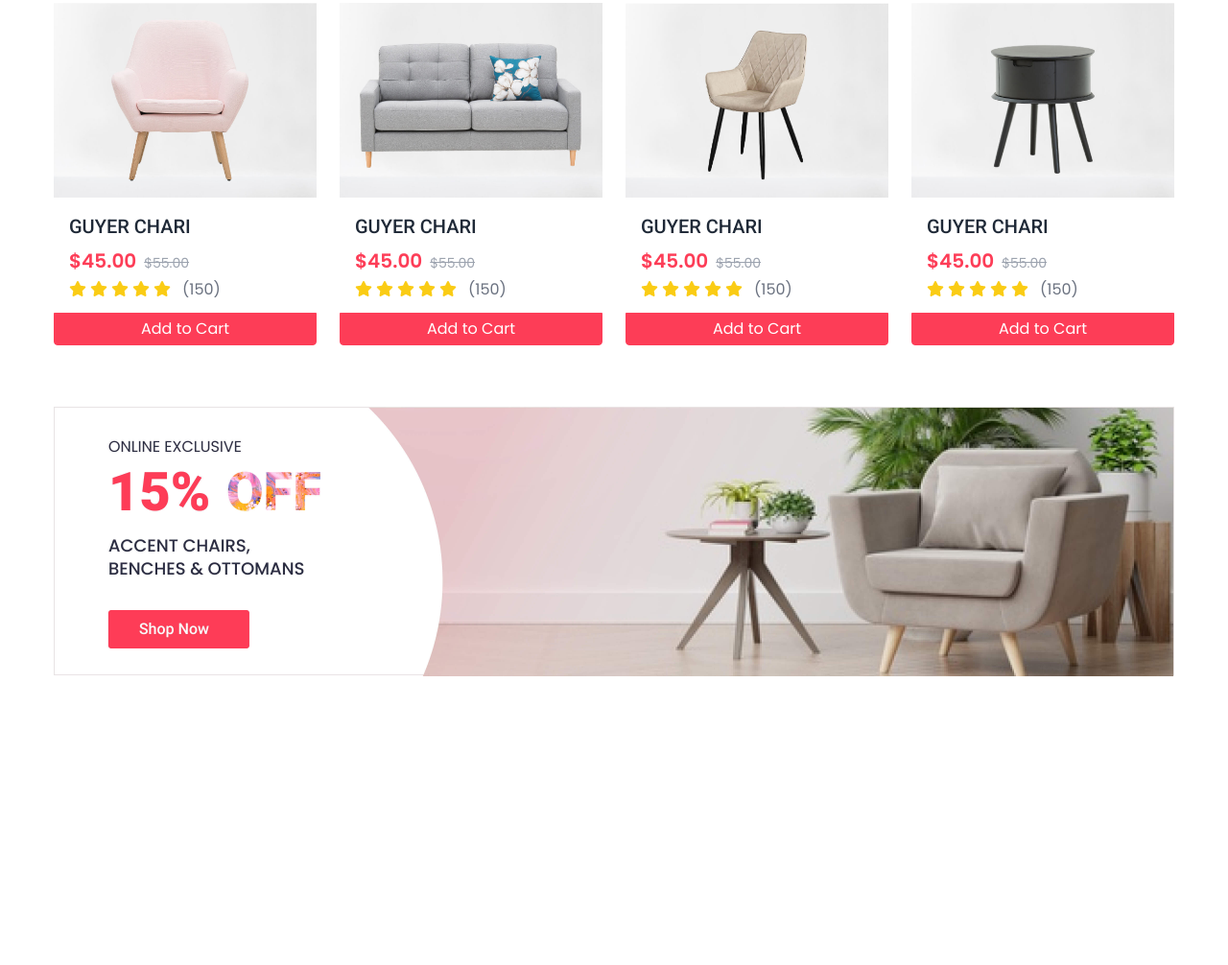
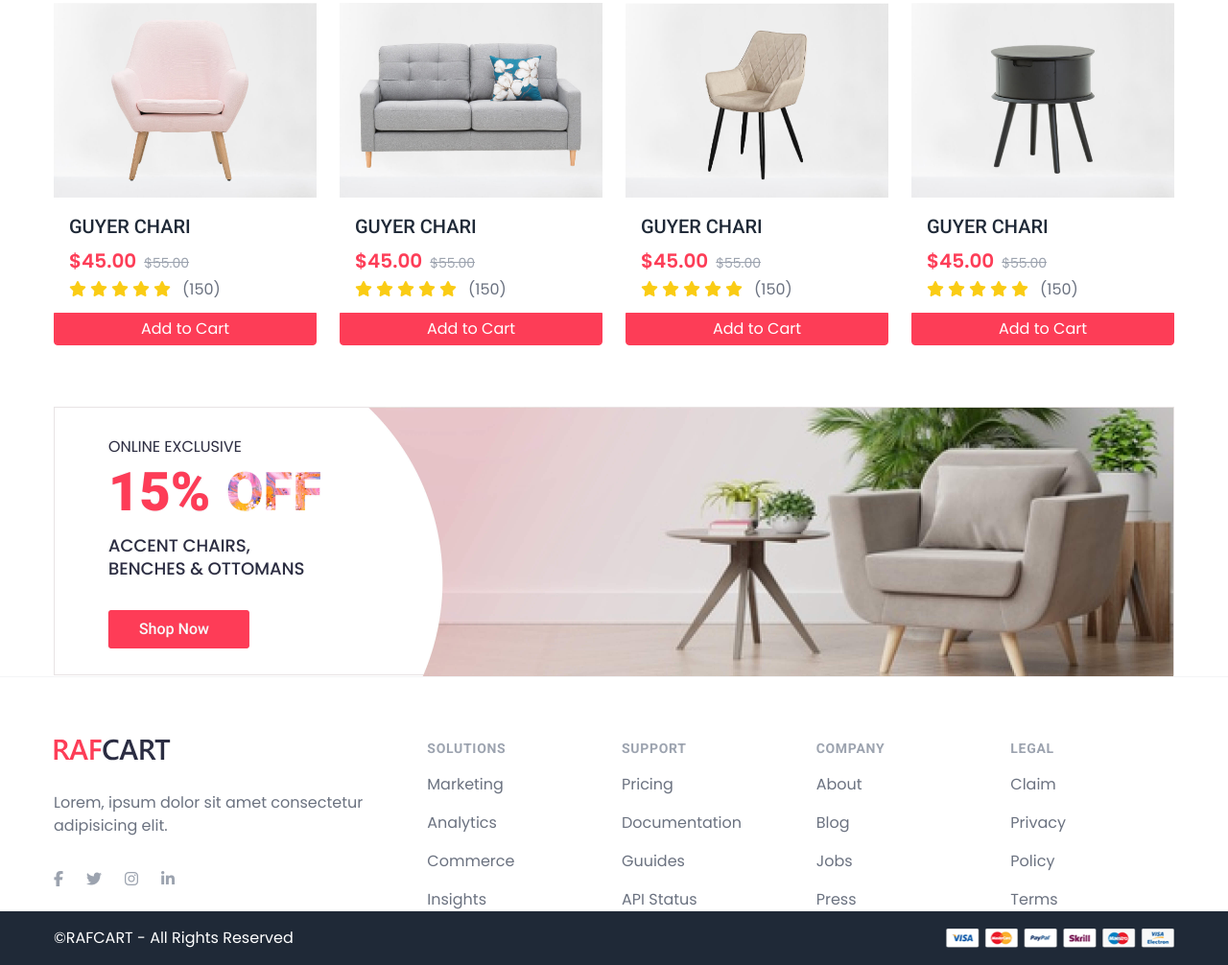
Before and after one commit to khanRabiul/Rafcraft-Ecommerce-Website, a website: page public/index.html in a window 1280 px wide. Shown: the part 1661-2667 px from the top of the page at 96% size. Before the commit the page ends 2366 px from the top, so only its background shows below. Drawn offline with Linux system fonts and the light colour scheme.

Commit message:
home page footer and copy right section added

```diff
--- a/public/index.html
+++ b/public/index.html
@@ -616,6 +616,90 @@
       <img src="./Images/offer.jpg" alt="">
      </div>
 
+         <!-- footer  -->
+         <footer class="bg-white pt-16 border-t border-gray-100">
+          <div class="container grid grid-cols-3">
+              <!-- footer text  -->
+               <div class="col-span-1 space-y-8">
+                  <img src="./Images/logo.svg" alt="RafCraft" class="w-30">
+                  <p class="text-gray-500">
+                      Lorem, ipsum dolor sit amet consectetur adipisicing elit.
+                  </p>
+                  <div class="flex space-x-6">
+                      <a href="#" class="text-gray-400 hover:text-gray-500">
+                          <i class="fab fa-facebook-f"></i>
+                      </a>
+                      <a href="#" class="text-gray-400 hover:text-gray-500">
+                          <i class="fab fa-twitter"></i>
+                      </a>
+                      <a href="#" class="text-gray-400 hover:text-gray-500">
+                          <i class="fab fa-instagram"></i>
+                      </a>
+                      <a href="#" class="text-gray-400 hover:text-gray-500">
+                          <i class="fab fa-linkedin-in"></i>
+                      </a>
+                  </div>
+               </div>
+              <!-- footer text end -->
+
+              <!-- footer links -->
+               <div class="col-span-2 grid grid-cols-2 gap-8">
+                  <div class="grid grid-cols-2 gap-8">
+                     <div>
+                      <h3 class="text-sm font-semibold text-gray-400 uppercase tracking-wider">Solutions</h3>
+                      <div class="mt-4 space-y-4">
+                          <a href="#" class="text-base text-gray-500 hover:text-gray-900 block capitalize">marketing</a>
+                          <a href="#" class="text-base text-gray-500 hover:text-gray-900 block capitalize">analytics</a>
+                          <a href="#" class="text-base text-gray-500 hover:text-gray-900 block capitalize">commerce</a>
+                          <a href="#" class="text-base text-gray-500 hover:text-gray-900 block capitalize">insights</a>
+                      </div>
+                     </div>
+                     <div>
+                      <h3 class="text-sm font-semibold text-gray-400 uppercase tracking-wider">Support</h3>
+                      <div class="mt-4 space-y-4">
+                          <a href="#" class="text-base text-gray-500 hover:text-gray-900 block capitalize">pricing</a>
+                          <a href="#" class="text-base text-gray-500 hover:text-gray-900 block capitalize">documentation</a>
+                          <a href="#" class="text-base text-gray-500 hover:text-gray-900 block capitalize">guuides</a>
+                          <a href="#" class="text-base text-gray-500 hover:text-gray-900 block capitalize">API Status</a>
+                      </div>
+                     </div>
+                  </div>
+
+                  <div class="grid grid-cols-2 gap-8">
+                     <div>
+                      <h3 class="text-sm font-semibold text-gray-400 uppercase tracking-wider">company</h3>
+                      <div class="mt-4 space-y-4">
+                          <a href="#" class="text-base text-gray-500 hover:text-gray-900 block capitalize">about</a>
+                          <a href="#" class="text-base text-gray-500 hover:text-gray-900 block capitalize">blog</a>
+                          <a href="#" class="text-base text-gray-500 hover:text-gray-900 block capitalize">jobs</a>
+                          <a href="#" class="text-base text-gray-500 hover:text-gray-900 block capitalize">press</a>
+                      </div>
+                     </div>
+                     <div>
+                      <h3 class="text-sm font-semibold text-gray-400 uppercase tracking-wider">legal</h3>
+                      <div class="mt-4 space-y-4">
+                          <a href="#" class="text-base text-gray-500 hover:text-gray-900 block capitalize">claim</a>
+                          <a href="#" class="text-base text-gray-500 hover:text-gray-900 block capitalize">privacy</a>
+                          <a href="#" class="text-base text-gray-500 hover:text-gray-900 block capitalize">policy</a>
+                          <a href="#" class="text-base text-gray-500 hover:text-gray-900 block capitalize">terms</a>
+                      </div>
+                     </div>
+                  </div>
+               </div>
+              <!-- footer links end -->
+          </div>
+       </footer>
+
+       <!-- copyright section  -->
+        <div class="bg-gray-800 py-4">
+          <div class="container flex items-center justify-between">
+              <p class="text-white">&copy;RAFCART - All Rights Reserved</p>
+              <div>
+                  <img src="./Images/methods.png" alt="payment-methods" class="h-5">
+              </div>
+          </div>
+        </div>
+       <!-- copyright section end -->
 
   </body>
 </html>
```
